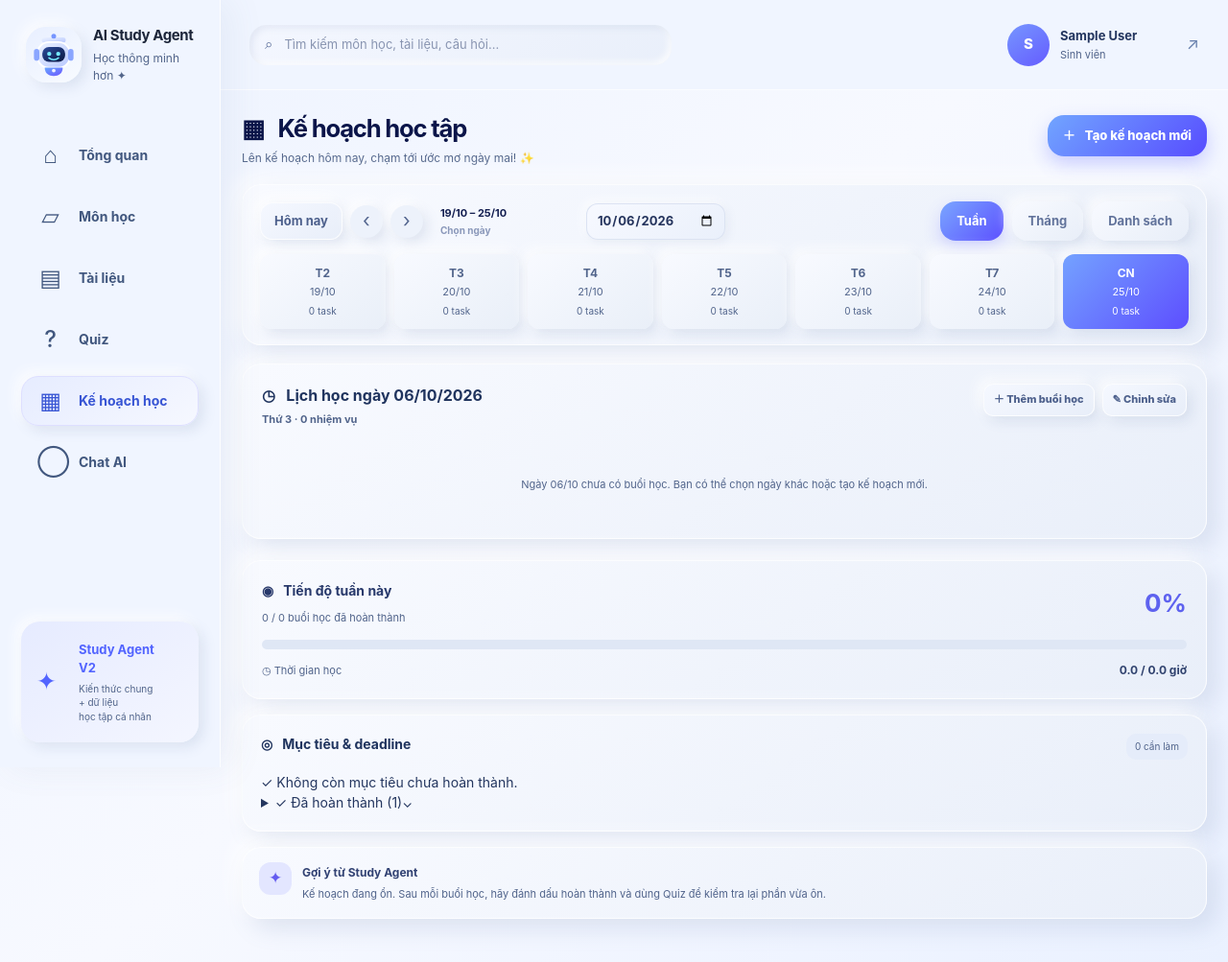
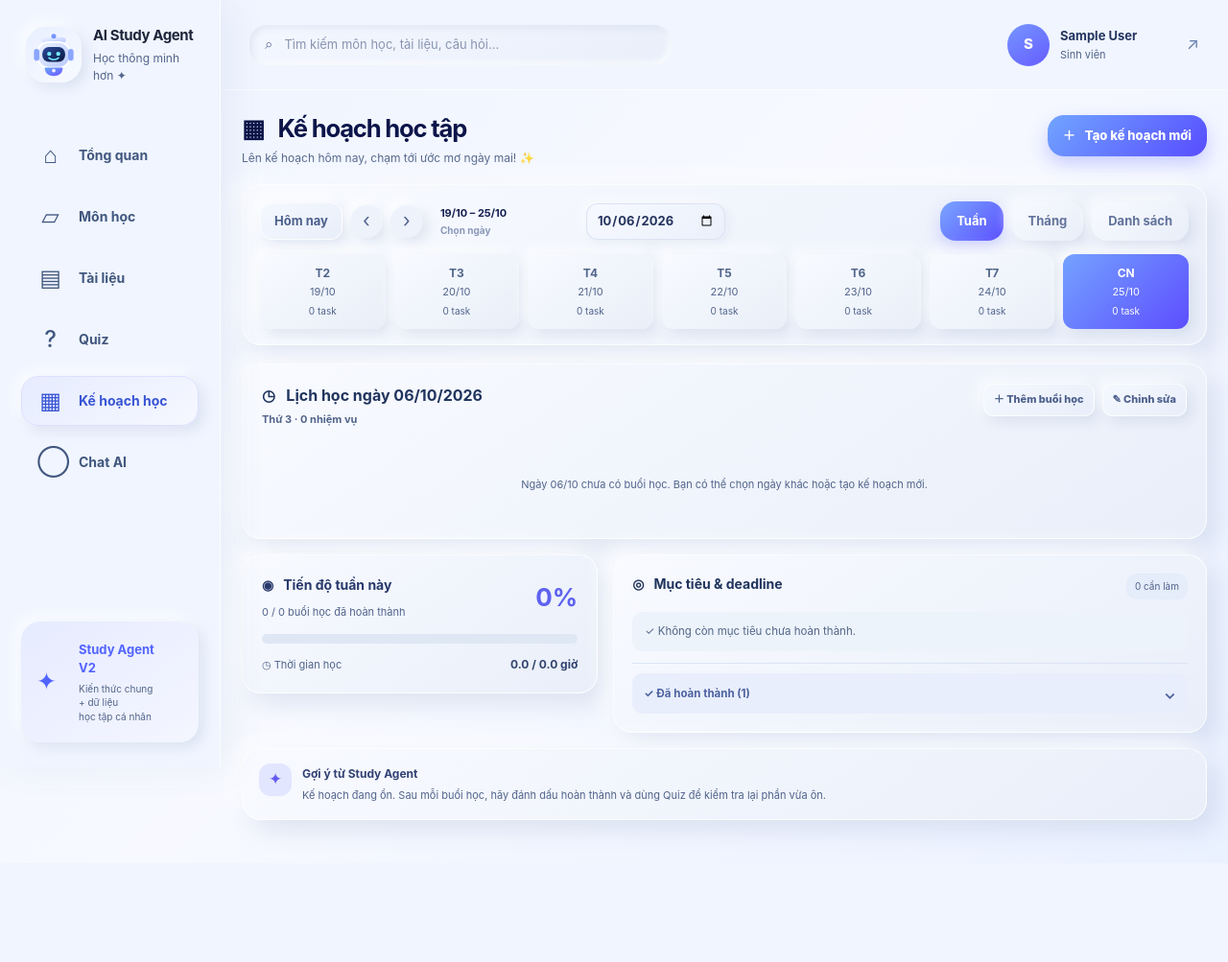
Before and after one commit to nguyencongthanh09102005-beep/AI-Study-Agent, a Flask app: page /study-plan in a window 1280 px wide. Shown: the whole page at 96% size. After the commit the page ends 873 px from the top, so only its background shows below. Run offline with Flask 3, Linux system fonts and the light colour scheme; the visitor is signed in with stand-in values (Sample User, id 1); tables that the repository leaves empty hold one stand-in row (values such as "Sample post").

Commit message:
style(study-plan): remove large empty left column, improve task text, compact pending and collapsible completed deadlines

```diff
--- a/static/css/study_plan_cleanup.css
+++ b/static/css/study_plan_cleanup.css
@@ -187,3 +187,94 @@
 @media (prefers-reduced-motion: reduce) {
   .page-study_plan .week-day, .page-study_plan .schedule-item-new { transition: none !important; }
 }
+
+/* Final agenda layout: full-width calendar tasks first; compact summary and
+   deadlines below so a light study day doesn't leave half the page empty. */
+.page-study_plan .planner-layout-new {
+  grid-template-columns: minmax(0, 1fr) !important;
+  gap: 16px !important;
+}
+.page-study_plan .planner-side-stack {
+  display: grid !important;
+  grid-template-columns: minmax(260px, .75fr) minmax(320px, 1.25fr);
+  align-items: start !important;
+  gap: 16px !important;
+}
+.page-study_plan .planner-insight {
+  grid-column: 1 / -1;
+}
+.page-study_plan .day-schedule-card { padding: 20px; }
+.page-study_plan .schedule-item-new.done { opacity: 1; }
+.page-study_plan .schedule-item-new.done .schedule-copy strong {
+  color: #405680;
+  text-decoration-line: line-through;
+  text-decoration-thickness: 1px;
+}
+.page-study_plan .schedule-copy strong { color: #263b67; font-size: 13.5px; }
+.page-study_plan .schedule-copy small { color: #52668d; font-size: 11.5px; }
+.page-study_plan .schedule-time,
+.page-study_plan .schedule-range { color: #50648a; font-size: 11.5px; }
+.page-study_plan .goal-card .goal-list {
+  display: grid;
+  gap: 8px;
+}
+.page-study_plan .goal-list b {
+  color: #2f436c;
+  font-size: 12px;
+}
+.page-study_plan .goal-list small { color: #556b92; font-size: 10.5px; }
+.page-study_plan .goal-list .deadline-item.completed { opacity: 1; }
+.page-study_plan .planner-deadline-empty {
+  padding: 12px 13px;
+  border-radius: 11px;
+  background: #edf3fb;
+  color: #526687;
+  font-size: 11.5px;
+  line-height: 1.5;
+}
+.page-study_plan .planner-deadline-details {
+  margin-top: 12px;
+  border-top: 1px solid #dbe4f5;
+  padding-top: 10px;
+}
+.page-study_plan .planner-deadline-details summary {
+  display: flex;
+  align-items: center;
+  justify-content: space-between;
+  gap: 10px;
+  cursor: pointer;
+  list-style: none;
+  color: #4d62a0;
+  font-weight: 750;
+  font-size: 11.5px;
+  border-radius: 10px;
+  padding: 9px 12px;
+  background: #e8eefc;
+}
+.page-study_plan .planner-deadline-details summary::-webkit-details-marker {
+  display: none;
+}
+.page-study_plan .planner-deadline-details summary:hover { background: #dfe7fa; }
+.page-study_plan .planner-deadline-details summary:focus-visible {
+  outline: 2px solid #5266ea;
+  outline-offset: 2px;
+}
+.page-study_plan .planner-deadline-details summary > span:last-child {
+  font-size: 16px;
+  transition: transform .15s ease;
+}
+.page-study_plan .planner-deadline-details[open] summary > span:last-child {
+  transform: rotate(180deg);
+}
+.page-study_plan .planner-deadline-details > .goal-list { margin-top: 9px; }
+.page-study_plan .goal-list .deadline-item.completed b {
+  color: #4f6388;
+  text-decoration: line-through;
+  text-decoration-thickness: 1px;
+}
+@media (max-width: 900px) {
+  .page-study_plan .planner-side-stack {
+    grid-template-columns: minmax(0, 1fr);
+  }
+  .page-study_plan .planner-insight { grid-column: auto; }
+}
```
